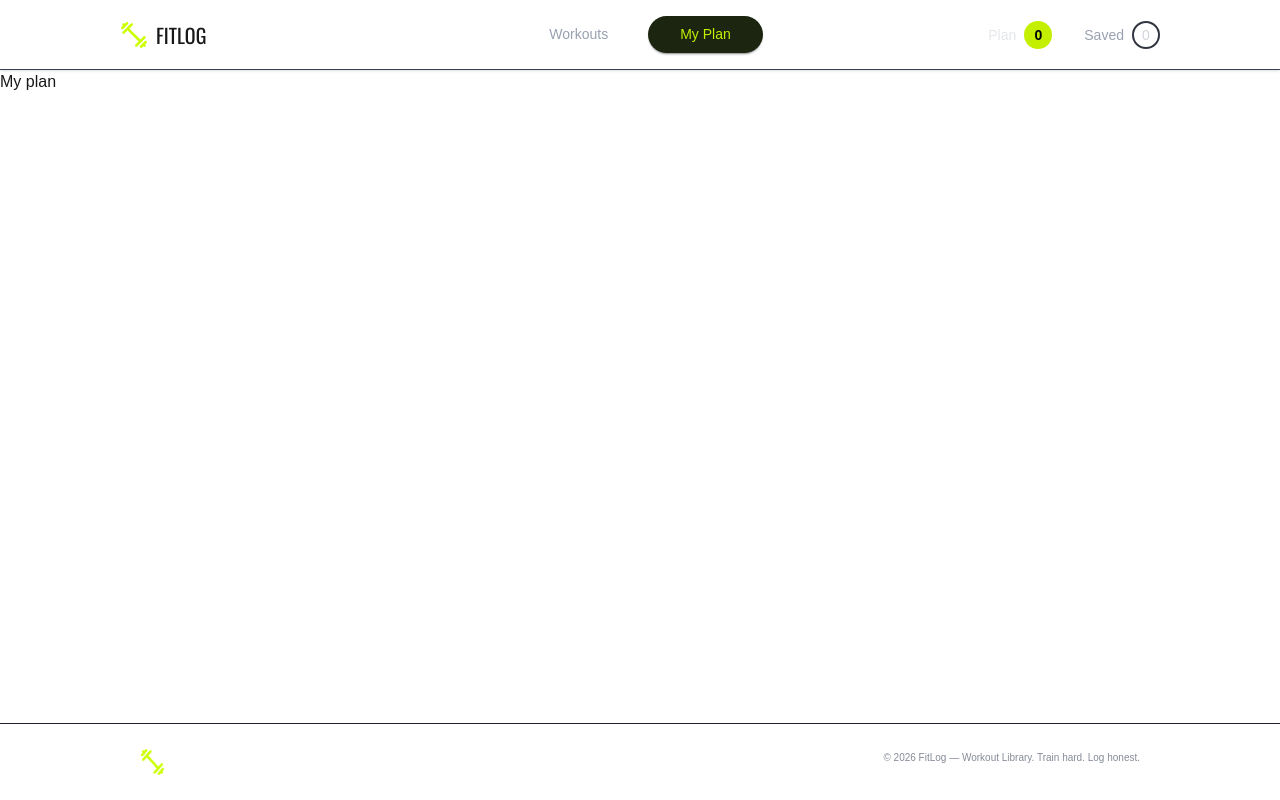
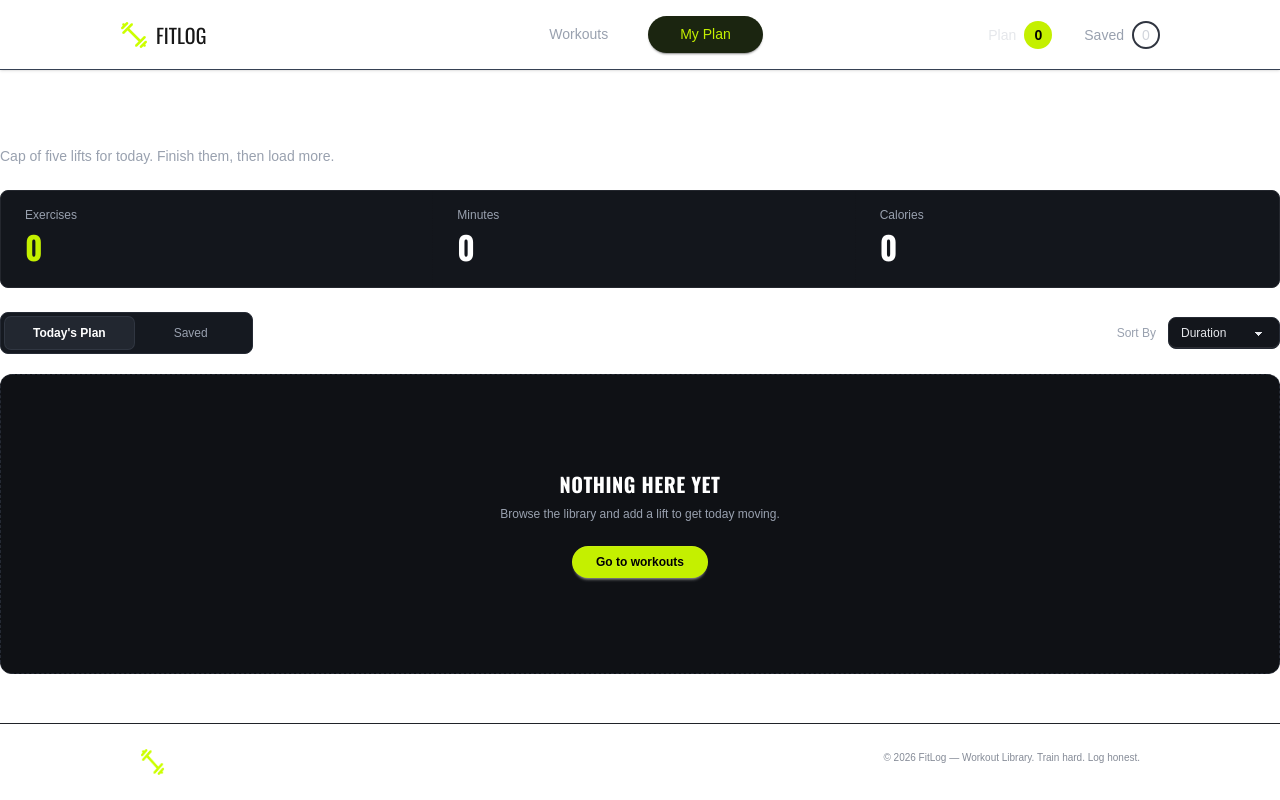
Before and after one commit to Ayman392/Fitlog, a Next.js app: page /my-plan in a window 1280 px wide. Built offline with nearby package versions, Linux system fonts and the light colour scheme.

Commit message:
Created Planlist page

```diff
--- /dev/null
+++ b/src/app/components/PlanList/PlanList.tsx
@@ -0,0 +1,190 @@
+"use client";
+
+import { Oswald } from "next/font/google";
+import { useContext, useState } from "react";
+import { WorkoutContext } from "@/app/context/WorkoutContext";
+import Link from "next/link";
+import Image from "next/image";
+
+const oswald = Oswald({
+  subsets: ["latin"],
+  display: "swap",
+});
+
+export default function PlanList() {
+  const context = useContext(WorkoutContext);
+  const [activeTab, setActiveTab] = useState<"plan" | "saved">("plan");
+  const [sortBy, setSortBy] = useState("duration");
+
+  if (!context) {
+    throw new Error("PlanList must be inside WorkoutProvider");
+  }
+
+  const { plan, saved } = context;
+
+  const totalMinutes = plan.reduce(
+    (total, workout) => total + workout.duration,
+    0
+  );
+
+  const totalCalories = plan.reduce(
+    (total, workout) => total + workout.caloriesBurned,
+    0
+  );
+
+  const displayedWorkouts = [...(activeTab === "plan" ? plan : saved)].sort(
+  (a, b) => {
+    if (sortBy === "calories") return b.caloriesBurned - a.caloriesBurned;
+    if (sortBy === "rating") return b.rating - a.rating;
+    return a.duration - b.duration;
+  }
+);
+
+  return (
+    <div className="mx-auto max-w-7xl py-8">
+      {/* Page title */}
+      <h1 className={`${oswald.className} text-3xl font-bold text-white uppercase`}>
+        My Plan
+      </h1>
+
+      <p className="mt-2 text-sm text-gray-400">
+        Cap of five lifts for today. Finish them, then load more.
+      </p>
+
+      {/* Summary of today's plan */}
+      <div className="stats stats-vertical my-6 w-full border border-[#24272e] bg-[#13161c] shadow-none sm:stats-horizontal">
+        <div className="stat">
+          <div className="stat-title text-xs text-gray-400">
+            Exercises
+          </div>
+          <div className={`${oswald.className} stat-value text-[#c4f000]`}>
+            {plan.length}
+          </div>
+        </div>
+
+        <div className="stat">
+          <div className="stat-title text-xs text-gray-400">
+            Minutes
+          </div>
+          <div className={`${oswald.className} stat-value text-white`}>
+            {totalMinutes}
+          </div>
+        </div>
+
+        <div className="stat">
+          <div className="stat-title text-xs text-gray-400">
+            Calories
+          </div>
+          <div className={`${oswald.className} stat-value text-white`}>
+            {totalCalories}
+          </div>
+        </div>
+      </div>
+
+      {/* Switch between Plan and Saved */}
+      <div className="mb-5 flex flex-wrap items-center justify-between gap-4">
+  <div className="inline-flex rounded-lg border border-[#252a34] bg-[#151920] p-1">
+    <button
+      type="button"
+      onClick={() => setActiveTab("plan")}
+      aria-pressed={activeTab === "plan"}
+      className={`rounded-md px-7 py-2 text-xs transition-colors ${
+        activeTab === "plan"
+          ? "bg-[#222730] font-semibold text-white ring-1 ring-[#303641]"
+          : "text-gray-400 hover:text-white"
+      }`}
+    >
+      Today&apos;s Plan
+    </button>
+
+    <button
+      type="button"
+      onClick={() => setActiveTab("saved")}
+      aria-pressed={activeTab === "saved"}
+      className={`rounded-md px-10 py-2 text-xs transition-colors ${
+        activeTab === "saved"
+          ? "bg-[#222730] font-semibold text-white ring-1 ring-[#303641]"
+          : "text-gray-400 hover:text-white"
+      }`}
+    >
+      Saved
+    </button>
+  </div>
+
+  <label className="flex items-center gap-3 text-xs text-gray-400">
+    Sort By
+    <select
+      value={sortBy}
+      onChange={(event) => setSortBy(event.target.value)}
+      className="select select-sm w-28 rounded-lg border-[#252a34] bg-[#13161c] text-xs text-gray-200"
+    >
+      <option value="duration">Duration</option>
+      <option value="calories">Calories</option>
+      <option value="rating">Rating</option>
+    </select>
+  </label>
+</div>
+
+{/* Selected list */}
+{displayedWorkouts.length === 0 ? (
+  <div className="flex min-h-75 flex-col items-center justify-center rounded-xl border border-dashed border-[#252a34] bg-[#0f1115] px-6 py-12 text-center">
+    <h2
+      className={`${oswald.className} text-xl font-bold tracking-wide text-white uppercase`}
+    >
+      Nothing here yet
+    </h2>
+
+    <p className="mt-2 text-xs text-gray-400">
+      Browse the library and add a lift to get today moving.
+    </p>
+
+    <Link
+      href="/"
+      className="btn btn-sm mt-6 rounded-full border-0 bg-[#c4f000] px-6 text-xs font-semibold text-black hover:bg-[#d4ff20]"
+    >
+      Go to workouts
+    </Link>
+  </div>
+) : (
+  <ul className="space-y-3">
+    {displayedWorkouts.map((workout) => (
+      <li
+        key={workout.id}
+        className="card flex-col gap-4 border border-[#24272e] bg-[#15171c] p-4 sm:flex-row sm:items-center"
+      >
+        <Image
+          src={workout.image}
+          alt={workout.name}
+          width={96}
+          height={96}
+          className="size-24 shrink-0 rounded-lg object-cover"
+        />
+
+        <div className="flex-1">
+          <h3 className={`${oswald.className} font-bold text-white uppercase`}>
+            {workout.name}
+          </h3>
+
+          <p className="mt-1 text-sm text-gray-400">
+            {workout.equipment}
+          </p>
+
+          <p className="mt-2 text-xs text-gray-400">
+            {workout.duration} min · {workout.caloriesBurned} kcal
+            {" · "}Rating: {workout.rating}
+          </p>
+        </div>
+
+        <Link
+          href={`/workouts/${workout.id}`}
+          className="btn btn-outline btn-sm text-gray-200"
+        >
+          View Details
+        </Link>
+      </li>
+    ))}
+  </ul>
+)}
+    </div>
+  );
+}
--- a/src/app/components/WorkoutActions/WorkoutActions.tsx
+++ b/src/app/components/WorkoutActions/WorkoutActions.tsx
@@ -12,12 +12,35 @@ export default function WorkoutActions({ workout }: { workout: IWorkout }) {
   }
 
   return (
+    <>
       <button
         type="button"
         onClick={() => context.addToPlan(workout)}
-      className="btn border-0 bg-[#c4f000] text-black"
+        className="btn rounded-lg border-0 bg-[#c4f000] text-xs font-semibold text-black shadow-none hover:bg-[#d4ff20]"
       >
         Add to today&apos;s plan
       </button>
+
+      <button
+        type="button"
+        onClick={() => context.saveWorkout(workout)}
+        className="btn btn-outline rounded-lg border-[#343b48] text-xs font-normal text-gray-200 hover:border-gray-500 hover:bg-white/5"
+      >
+        <svg
+          width="16"
+          height="16"
+          viewBox="0 0 24 24"
+          fill="none"
+          stroke="currentColor"
+          strokeWidth="1.8"
+          strokeLinecap="round"
+          strokeLinejoin="round"
+          aria-hidden="true"
+        >
+          <path d="M6 21V5a2 2 0 0 1 2-2h8a2 2 0 0 1 2 2v16l-6-4-6 4Z" />
+        </svg>
+        Save for later
+      </button>
+    </>
   );
 }
--- a/src/app/my-plan/page.tsx
+++ b/src/app/my-plan/page.tsx
@@ -1,9 +1,10 @@
 import React from 'react';
+import PlanList from '../components/PlanList/PlanList';
 
 const myPlan = () => {
     return (
         <div>
-            <h2>My plan</h2>
+            <PlanList/>
         </div>
     );
 };
--- a/src/app/workouts/[workoutID]/page.tsx
+++ b/src/app/workouts/[workoutID]/page.tsx
@@ -112,27 +112,7 @@ const WorkoutDetailsPage = async ({ params }: IWorkoutDetailsPageProps) => {
         </ol>
 
         <div className="mt-3 flex flex-wrap gap-3">
-<WorkoutActions workout={workout} />
-
-          <button
-            type="button"
-            className="btn btn-outline rounded-lg border-[#343b48] text-xs font-normal text-gray-200 hover:border-gray-500 hover:bg-white/5"
-          >
-            <svg
-              width="16"
-              height="16"
-              viewBox="0 0 24 24"
-              fill="none"
-              stroke="currentColor"
-              strokeWidth="1.8"
-              strokeLinecap="round"
-              strokeLinejoin="round"
-              aria-hidden="true"
-            >
-              <path d="M6 21V5a2 2 0 0 1 2-2h8a2 2 0 0 1 2 2v16l-6-4-6 4Z" />
-            </svg>
-            Save for later
-          </button>
+          <WorkoutActions workout={workout} />
         </div>
       </div>
     </section>
```
Lines whose indentation alone changed are shown as unchanged.
